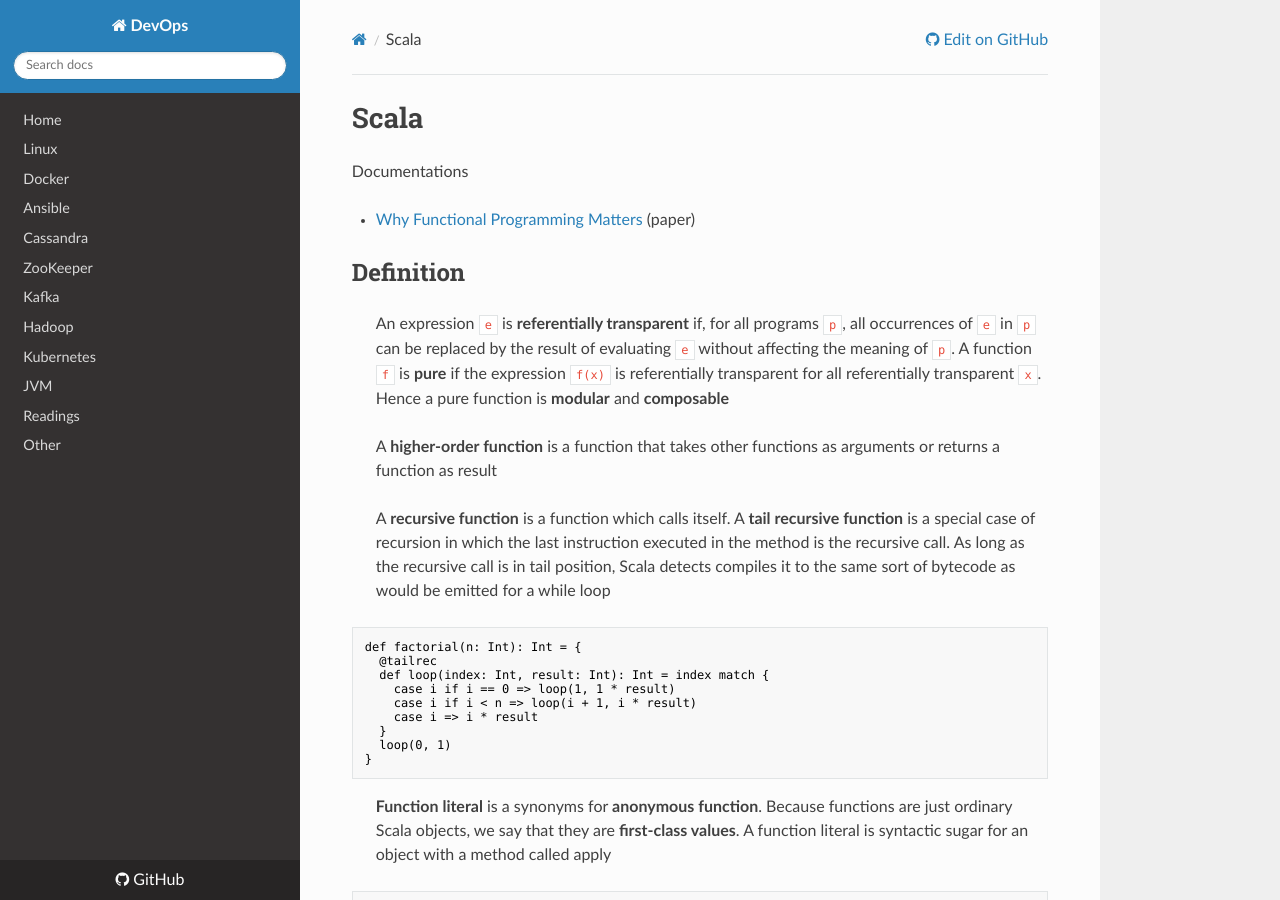
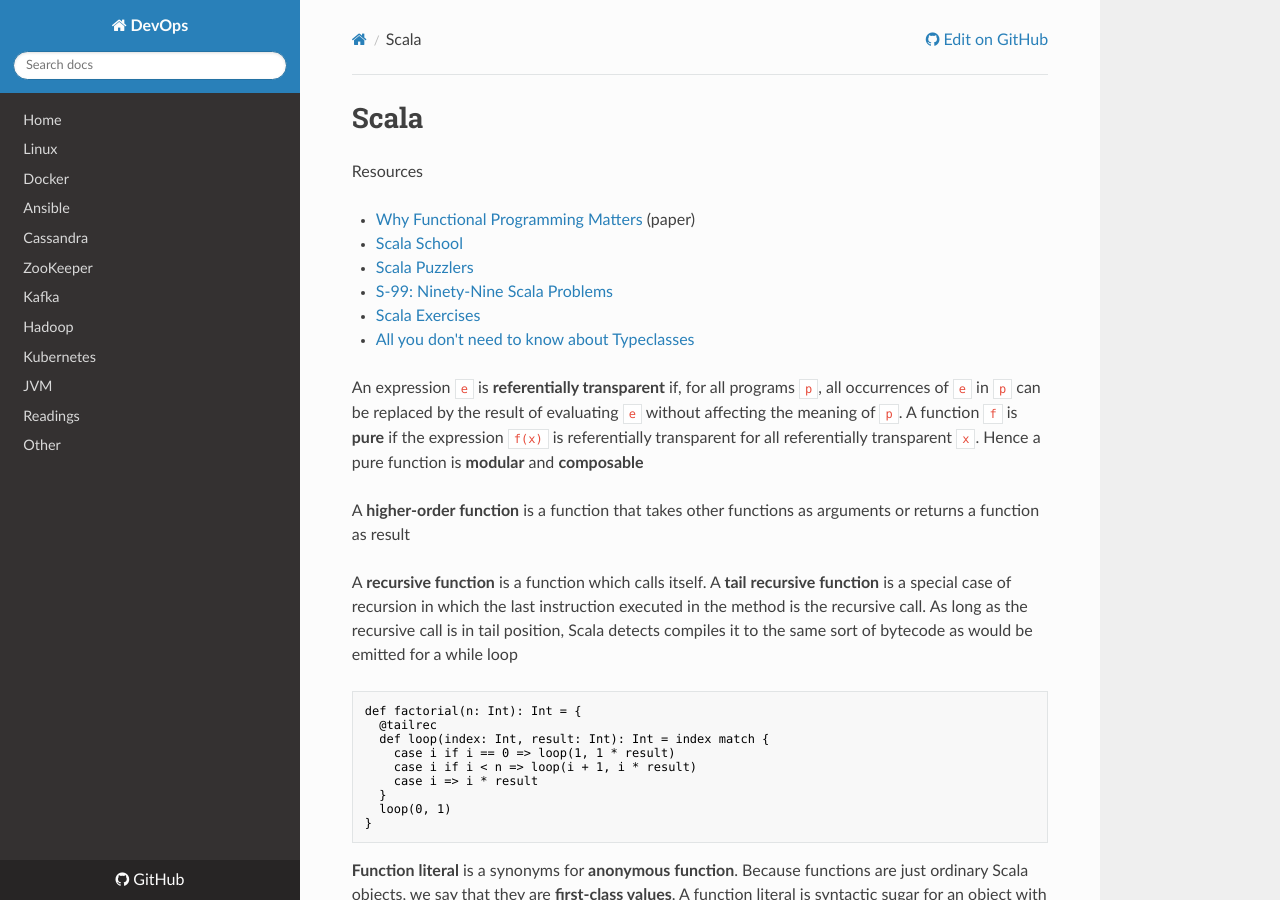
Before and after one commit to niqdev/devops, an MkDocs documentation site: the page built from docs/_scala.md, in a window 1280 px wide and 900 px high. Built offline with MkDocs 1.6.1, drawn with Linux system fonts in a browser that asks for light colours; nearby versions of some CDN libraries; old or Windows-style settings are respelled for this version of MkDocs.

Commit message:
doc: add scala links

````diff
--- a/docs/_scala.md
+++ b/docs/_scala.md
@@ -1,19 +1,22 @@
 # Scala
 
-Documentations
+Resources
 
 * [Why Functional Programming Matters](https://www.cs.kent.ac.uk/people/staff/dat/miranda/whyfp90.pdf) (paper)
+* [Scala School](https://twitter.github.io/scala_school)
+* [Scala Puzzlers](http://scalapuzzlers.com)
+* [S-99: Ninety-Nine Scala Problems](http://aperiodic.net/phil/scala/s-99)
+* [Scala Exercises](https://www.scala-exercises.org)
+* [All you don't need to know about Typeclasses](http://workday.github.io/assets/scala-exchange-type-classes)
 
-## Definition
-
-> An expression `e` is **referentially transparent** if, for all programs `p`,
+An expression `e` is **referentially transparent** if, for all programs `p`,
 all occurrences of `e` in `p` can be replaced by the result of evaluating `e` without affecting the meaning of `p`.
 A function `f` is **pure** if the expression `f(x)` is referentially transparent for all referentially transparent `x`.
 Hence a pure function is **modular** and **composable**
 
-> A **higher-order function** is a function that takes other functions as arguments or returns a function as result
+A **higher-order function** is a function that takes other functions as arguments or returns a function as result
 
-> A **recursive function** is a function which calls itself.
+A **recursive function** is a function which calls itself.
 A **tail recursive function** is a special case of recursion in which the last instruction executed in the method is the recursive call.
 As long as the recursive call is in tail position, Scala detects compiles it to the same sort of bytecode as would be emitted for a while loop
 ```scala
@@ -28,7 +31,7 @@ def factorial(n: Int): Int = {
 }
 ```
 
-> **Function literal** is a synonyms for **anonymous function**.
+**Function literal** is a synonyms for **anonymous function**.
 Because functions are just ordinary Scala objects, we say that they are **first-class values**.
 A function literal is syntactic sugar for an object with a method called apply
 ```scala
````
